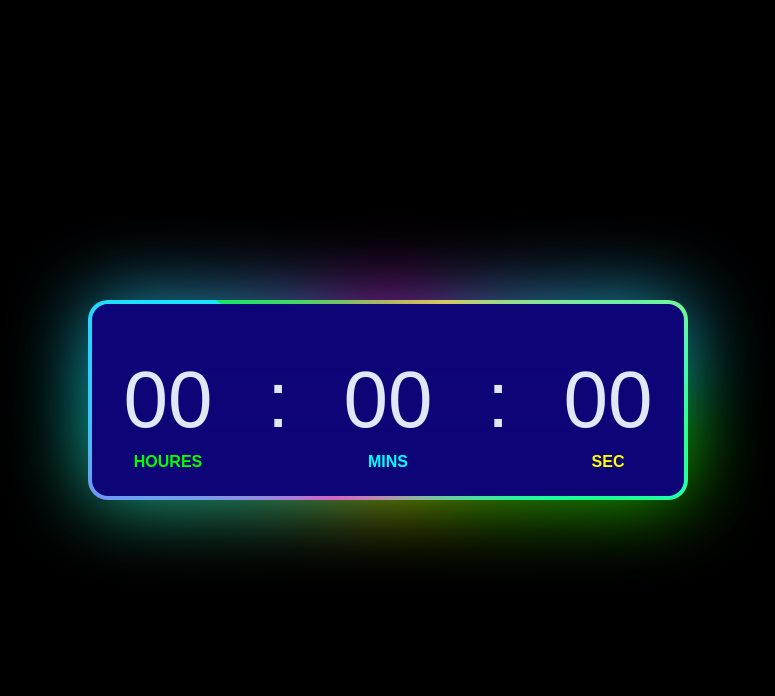
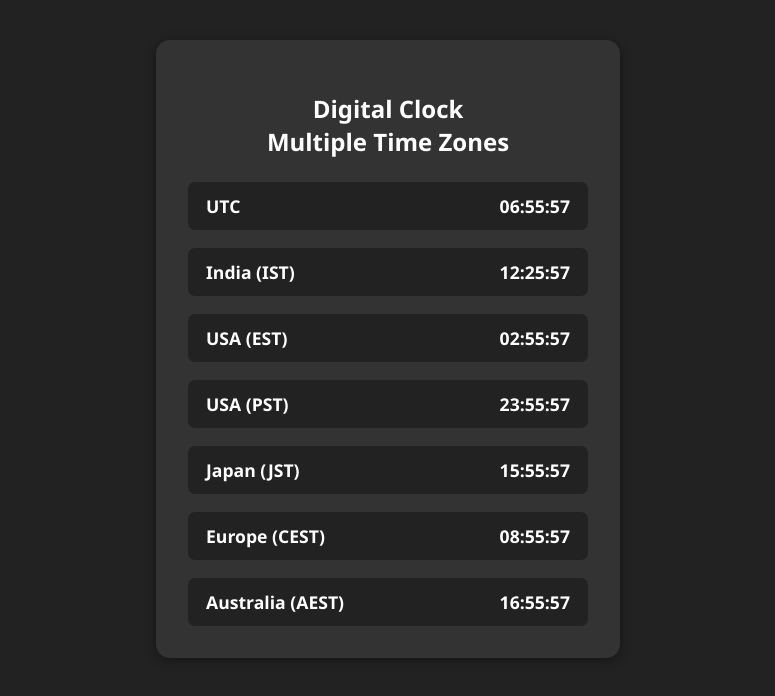
Before and after one commit to rahul0rsk/digital-clock, a plain HTML site: page index.html in a window 1280 px wide. Shown: the whole page, without its empty margins (252-1027 px from the left). Drawn offline with Linux system fonts and the light colour scheme.

Commit message:
Update index.html
 digital clock multiple time zones

```diff
--- a/index.html
+++ b/index.html
@@ -1,24 +1,44 @@
 <!DOCTYPE html>
 <html lang="en">
-  <head>
-    <meta charset="UTF-8" />
-    <meta name="viewport" content="width=device-width, initial-scale=1.0" />
-    <title>Digital clock</title>
-    <link rel="stylesheet" href="style.css"/>
-  </head>
-  <body>
-    <div class="hero">
-      <div class="box">
-        <style></style>
-        <div class="clock">
-          <span id="hrs">00</span>
-          <span>:</span>
-          <span id="min">00</span>
-          <span>:</span>
-          <span id="sec">00</span>
-        </div>
-      </div>
-    </div>
-    <script src="script.js"></script>
-  </body>
+<head>
+  <meta charset="UTF-8">
+  <title>Digital Clock - Multiple Time Zones</title>
+  <style>
+    body { font-family: 'Segoe UI', Arial, sans-serif; background: #222; color: #fff; }
+    .container { max-width: 400px; margin: 40px auto; background: #333; padding: 32px; border-radius: 14px; box-shadow: 0 2px 12px #0006; }
+    h2 { text-align: center; margin-bottom: 24px; }
+    .clock { display: flex; flex-direction: column; gap: 18px; }
+    .zone { display: flex; justify-content: space-between; align-items: center; padding: 12px 18px; background: #222; border-radius: 7px; font-size: 1.1em; }
+    .zone span { font-weight: 600; }
+  </style>
+</head>
+<body>
+  <div class="container">
+    <h2>Digital Clock<br>Multiple Time Zones</h2>
+    <div class="clock" id="clockList"></div>
+  </div>
+  <script>
+    // List of time zones and their labels
+    const timeZones = [
+      { label: "UTC", zone: "UTC" },
+      { label: "India (IST)", zone: "Asia/Kolkata" },
+      { label: "USA (EST)", zone: "America/New_York" },
+      { label: "USA (PST)", zone: "America/Los_Angeles" },
+      { label: "Japan (JST)", zone: "Asia/Tokyo" },
+      { label: "Europe (CEST)", zone: "Europe/Berlin" },
+      { label: "Australia (AEST)", zone: "Australia/Sydney" }
+    ];
+
+    function updateClocks() {
+      const now = new Date();
+      document.getElementById('clockList').innerHTML = timeZones.map(tz => {
+        const time = now.toLocaleTimeString('en-US', { timeZone: tz.zone, hour12: false });
+        return `<div class="zone"><span>${tz.label}</span><span>${time}</span></div>`;
+      }).join('');
+    }
+
+    updateClocks();
+    setInterval(updateClocks, 1000);
+  </script>
+</body>
 </html>
```
